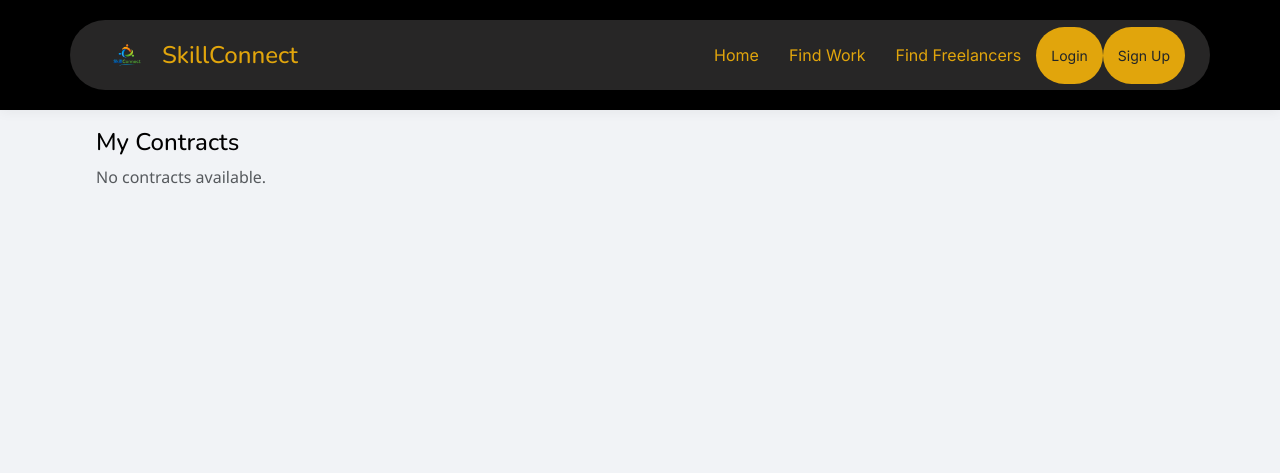
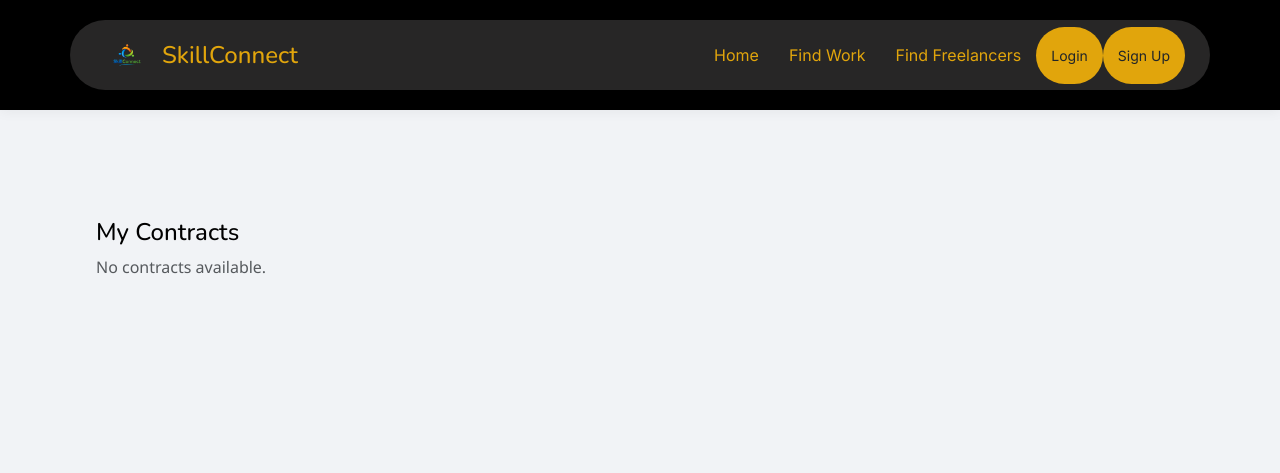
Before and after one commit to Harika67-coder285/proj-infosys, a Django app: template templates/freelancer_contracts.html in a window 1280 px wide. Shown: the top 473 px of the page. Run offline with Django 5.2, Linux system fonts and the light colour scheme; the template is opened without the code that fills it, so the values that code supplies are empty; some libraries are stand-ins or nearby versions.

Commit message:
Update freelancer_contracts.html

```diff
--- a/templates/freelancer_contracts.html
+++ b/templates/freelancer_contracts.html
@@ -31,6 +31,18 @@
 
 <link href="{% static 'css/main.css' %}?v=6" rel="stylesheet" />
 <style>
+  /* Prevent content from hiding behind fixed header */
+body {
+  padding-top: 90px;
+}
+
+/* Mobile: header is taller */
+@media (max-width: 1199px) {
+  body {
+    padding-top: 120px;
+  }
+}
+
   #chat-icon {
     position: fixed;
     bottom: 30px;
```
